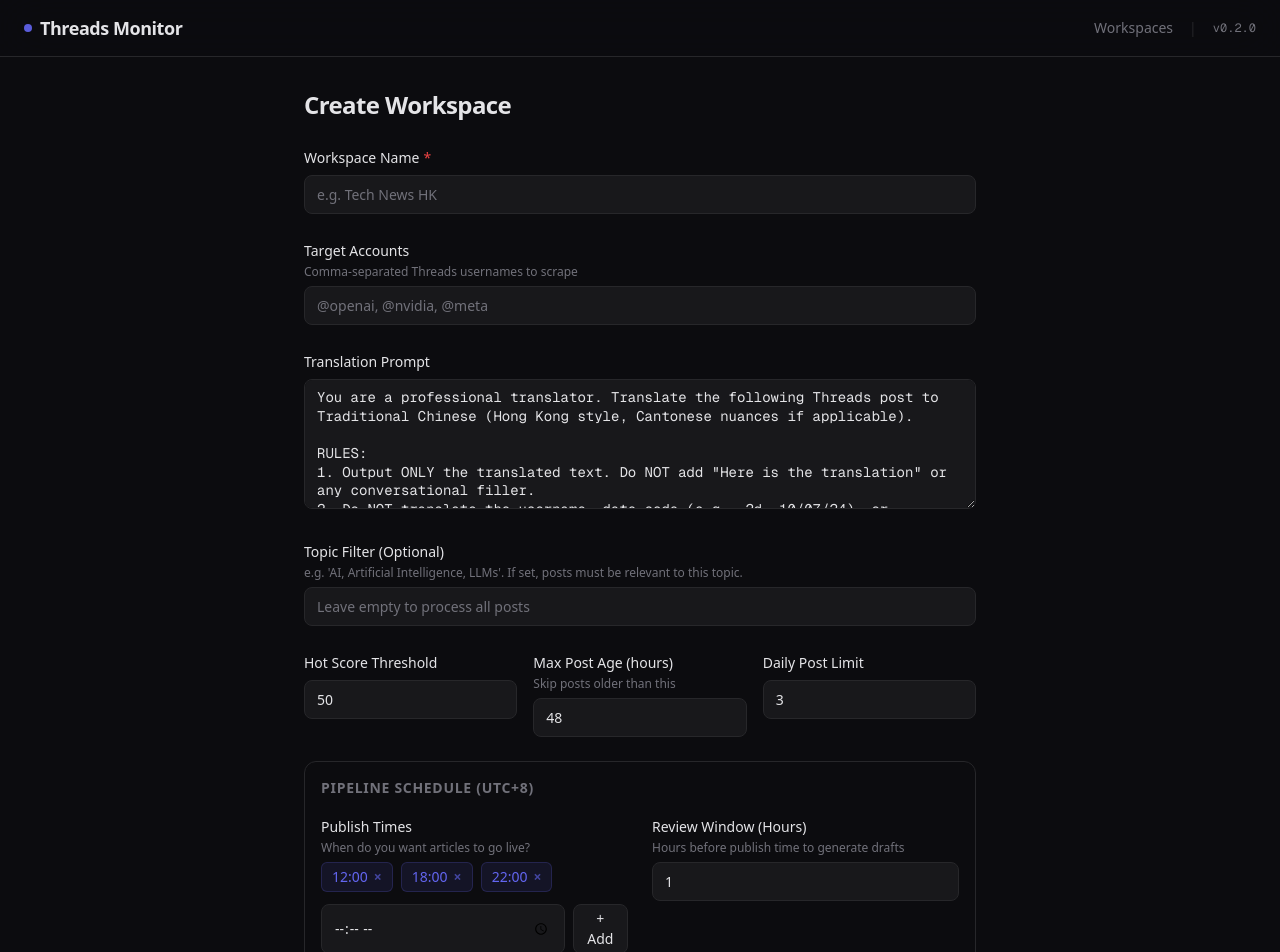
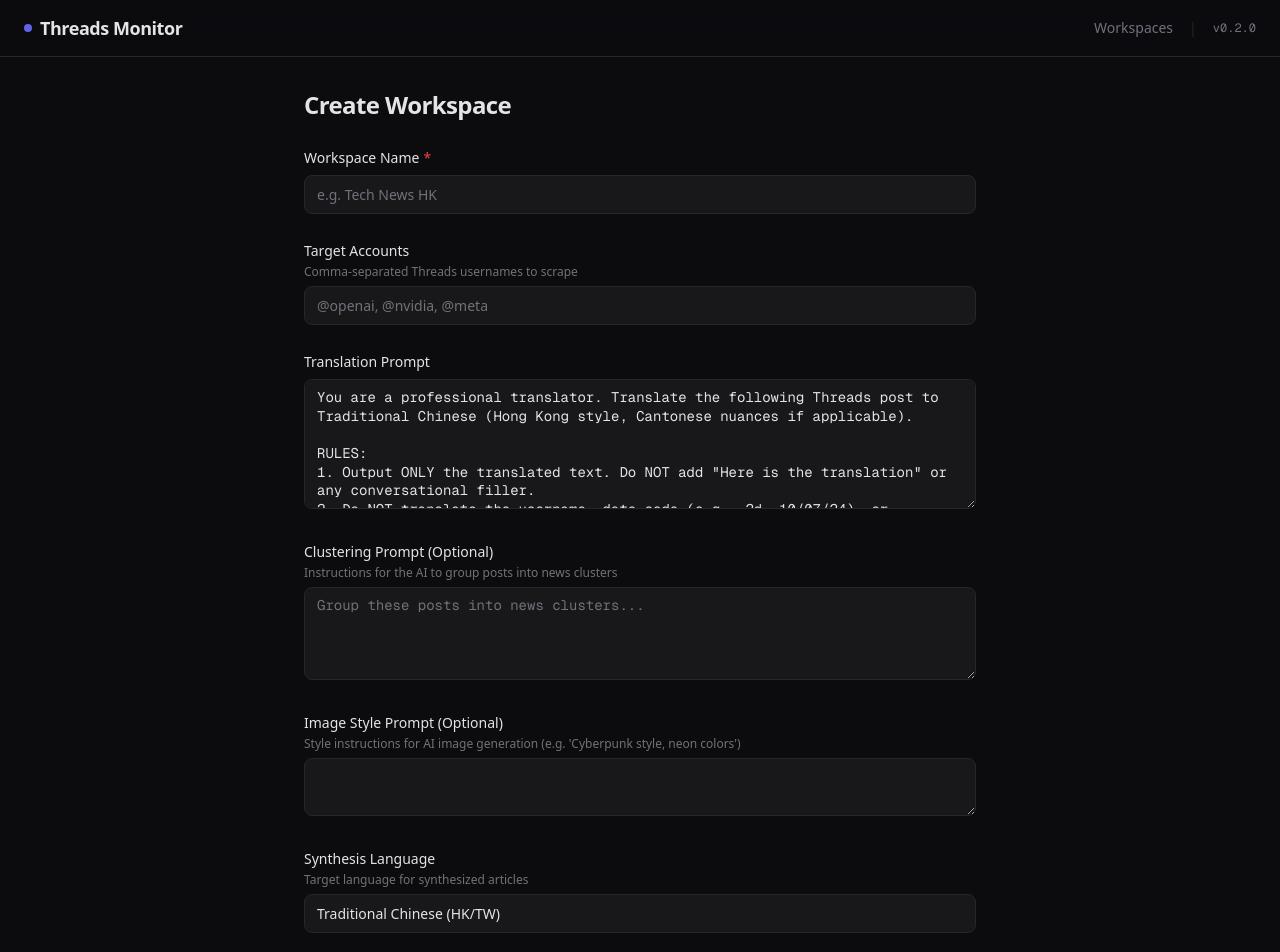
Before and after one commit to assistant4ed/aithread, a Next.js app: page /workspaces/new in a window 1280 px wide. Shown: the top 952 px of the page. Built offline with nearby package versions, Linux system fonts and the light colour scheme.

Commit message:
feat: add configurable post lookback hours, image prompt, and clustering prompt to workspace settings and synthesis engine.

```diff
--- a/app/api/workspaces/[id]/route.ts
+++ b/app/api/workspaces/[id]/route.ts
@@ -35,7 +35,8 @@ export async function PATCH(request: NextRequest, { params }: RouteParams) {
             "name", "isActive", "targetAccounts", "translationPrompt",
             "hotScoreThreshold", "threadsAppId", "threadsToken", "dailyPostLimit",
             "topicFilter", "maxPostAgeHours", "synthesisLanguage",
-            "publishTimes", "reviewWindowHours",
+            "publishTimes", "reviewWindowHours", "clusteringPrompt",
+            "postLookbackHours", "imagePrompt",
         ];
 
         const data: Record<string, any> = {};
--- a/app/api/workspaces/route.ts
+++ b/app/api/workspaces/route.ts
@@ -20,14 +20,18 @@ export async function POST(request: NextRequest) {
             name,
             targetAccounts,
             translationPrompt,
+            clusteringPrompt,
             hotScoreThreshold,
             threadsAppId,
             threadsToken,
             dailyPostLimit,
             topicFilter,
             maxPostAgeHours,
+            postLookbackHours,
             publishTimes,
             reviewWindowHours,
+            synthesisLanguage,
+            imagePrompt,
         } = await request.json();
 
         if (!name || !translationPrompt) {
@@ -42,14 +46,18 @@ export async function POST(request: NextRequest) {
                 name,
                 targetAccounts: targetAccounts || [],
                 translationPrompt,
+                clusteringPrompt: clusteringPrompt || undefined, // Use default if undefined
+                synthesisLanguage: synthesisLanguage || "Traditional Chinese (HK/TW)",
                 hotScoreThreshold: hotScoreThreshold ?? 50,
                 threadsAppId: threadsAppId || null,
                 threadsToken: threadsToken || null,
                 dailyPostLimit: dailyPostLimit || 3,
                 topicFilter: topicFilter || null,
                 maxPostAgeHours: maxPostAgeHours ?? 48,
+                postLookbackHours: postLookbackHours ?? 24,
                 publishTimes: publishTimes || ["12:00", "18:00", "22:00"],
                 reviewWindowHours: reviewWindowHours ?? 1,
+                imagePrompt: imagePrompt || null,
             },
         });
 
--- a/app/workspaces/[id]/edit/page.tsx
+++ b/app/workspaces/[id]/edit/page.tsx
@@ -17,6 +17,7 @@ export default function EditWorkspacePage() {
         name: "",
         targetAccounts: "",
         translationPrompt: "",
+        clusteringPrompt: "",
         synthesisLanguage: "",
         hotScoreThreshold: 50,
         threadsAppId: "",
@@ -24,6 +25,8 @@ export default function EditWorkspacePage() {
         dailyPostLimit: 3,
         topicFilter: "",
         maxPostAgeHours: 48,
+        postLookbackHours: 24,
+        imagePrompt: "",
         publishTimes: [] as string[],
         reviewWindowHours: 1,
     });
@@ -40,6 +43,7 @@ export default function EditWorkspacePage() {
                     name: data.name,
                     targetAccounts: data.targetAccounts.join(", "),
                     translationPrompt: data.translationPrompt,
+                    clusteringPrompt: data.clusteringPrompt || "",
                     synthesisLanguage: data.synthesisLanguage || "Traditional Chinese (HK/TW)",
                     hotScoreThreshold: data.hotScoreThreshold,
                     threadsAppId: data.threadsAppId || "",
@@ -47,6 +51,8 @@ export default function EditWorkspacePage() {
                     dailyPostLimit: data.dailyPostLimit,
                     topicFilter: data.topicFilter || "",
                     maxPostAgeHours: data.maxPostAgeHours || 48,
+                    postLookbackHours: data.postLookbackHours || 24,
+                    imagePrompt: data.imagePrompt || "",
                     publishTimes: data.publishTimes || ["12:00", "18:00", "22:00"],
                     reviewWindowHours: data.reviewWindowHours || 1,
                 });
@@ -78,6 +84,7 @@ export default function EditWorkspacePage() {
                         .map((a) => a.trim().replace(/^@/, ""))
                         .filter(Boolean),
                     translationPrompt: form.translationPrompt,
+                    clusteringPrompt: form.clusteringPrompt,
                     synthesisLanguage: form.synthesisLanguage,
                     hotScoreThreshold: Number(form.hotScoreThreshold),
                     threadsAppId: form.threadsAppId || null,
@@ -85,6 +92,8 @@ export default function EditWorkspacePage() {
                     dailyPostLimit: Number(form.dailyPostLimit),
                     topicFilter: form.topicFilter || null,
                     maxPostAgeHours: Number(form.maxPostAgeHours),
+                    postLookbackHours: Number(form.postLookbackHours),
+                    imagePrompt: form.imagePrompt || null,
                     publishTimes: form.publishTimes,
                     reviewWindowHours: Number(form.reviewWindowHours),
                 }),
@@ -158,6 +167,27 @@ export default function EditWorkspacePage() {
                     />
                 </Field>
 
+                {/* Clustering Prompt */}
+                <Field label="Clustering Prompt" hint="Instructions for the AI to group posts into news clusters">
+                    <textarea
+                        value={form.clusteringPrompt}
+                        onChange={(e) => setForm({ ...form, clusteringPrompt: e.target.value })}
+                        rows={4}
+                        placeholder="Group these posts into news clusters..."
+                        className="input font-mono text-xs"
+                    />
+                </Field>
+
+                {/* Image Prompt */}
+                <Field label="Image Style Prompt (Optional)" hint="Style instructions for AI image generation (e.g. 'Cyberpunk style, neon colors')">
+                    <textarea
+                        value={form.imagePrompt}
+                        onChange={(e) => setForm({ ...form, imagePrompt: e.target.value })}
+                        rows={2}
+                        className="input text-sm"
+                    />
+                </Field>
+
                 {/* Synthesis Language */}
                 <Field label="Synthesis Language" hint="Target language for synthesized articles">
                     <input
@@ -192,6 +222,19 @@ export default function EditWorkspacePage() {
                         />
                     </Field>
 
+                    {/* Daily Post Limit */}
+                    <Field label="Daily Post Limit">
+                        <input
+                            type="number"
+                            value={form.dailyPostLimit}
+                            onChange={(e) => setForm({ ...form, dailyPostLimit: Number(e.target.value) })}
+                            className="input"
+                            min={1}
+                        />
+                    </Field>
+                </div>
+
+                <div className="grid grid-cols-2 gap-4">
                     {/* Max Post Age */}
                     <Field label="Max Post Age (hours)" hint="Skip posts older than this">
                         <input
@@ -203,12 +246,12 @@ export default function EditWorkspacePage() {
                         />
                     </Field>
 
-                    {/* Daily Post Limit */}
-                    <Field label="Daily Post Limit">
+                    {/* Post Lookback */}
+                    <Field label="Synthesis Lookback (hours)" hint="How far back to look for clustering">
                         <input
                             type="number"
-                            value={form.dailyPostLimit}
-                            onChange={(e) => setForm({ ...form, dailyPostLimit: Number(e.target.value) })}
+                            value={form.postLookbackHours}
+                            onChange={(e) => setForm({ ...form, postLookbackHours: Number(e.target.value) })}
                             className="input"
                             min={1}
                         />
--- a/app/workspaces/new/page.tsx
+++ b/app/workspaces/new/page.tsx
@@ -19,12 +19,16 @@ export default function NewWorkspacePage() {
         name: "",
         targetAccounts: "",
         translationPrompt: DEFAULT_PROMPT,
+        clusteringPrompt: "",
+        synthesisLanguage: "Traditional Chinese (HK/TW)",
         hotScoreThreshold: 50,
         threadsAppId: "",
         threadsToken: "",
         dailyPostLimit: 3,
         topicFilter: "",
         maxPostAgeHours: 48,
+        postLookbackHours: 24,
+        imagePrompt: "",
         publishTimes: ["12:00", "18:00", "22:00"],
         reviewWindowHours: 1,
     });
@@ -47,9 +51,12 @@ export default function NewWorkspacePage() {
                     hotScoreThreshold: Number(form.hotScoreThreshold),
                     dailyPostLimit: Number(form.dailyPostLimit),
                     maxPostAgeHours: Number(form.maxPostAgeHours),
+                    postLookbackHours: Number(form.postLookbackHours),
                     publishTimes: form.publishTimes,
                     reviewWindowHours: Number(form.reviewWindowHours),
                     topicFilter: form.topicFilter || null,
+                    clusteringPrompt: form.clusteringPrompt || null,
+                    imagePrompt: form.imagePrompt || null,
                 }),
             });
 
@@ -111,6 +118,38 @@ export default function NewWorkspacePage() {
                     />
                 </Field>
 
+                {/* Clustering Prompt */}
+                <Field label="Clustering Prompt (Optional)" hint="Instructions for the AI to group posts into news clusters">
+                    <textarea
+                        value={form.clusteringPrompt}
+                        onChange={(e) => setForm({ ...form, clusteringPrompt: e.target.value })}
+                        rows={4}
+                        placeholder="Group these posts into news clusters..."
+                        className="input font-mono text-xs"
+                    />
+                </Field>
+
+                {/* Image Prompt */}
+                <Field label="Image Style Prompt (Optional)" hint="Style instructions for AI image generation (e.g. 'Cyberpunk style, neon colors')">
+                    <textarea
+                        value={form.imagePrompt}
+                        onChange={(e) => setForm({ ...form, imagePrompt: e.target.value })}
+                        rows={2}
+                        className="input text-sm"
+                    />
+                </Field>
+
+                {/* Synthesis Language */}
+                <Field label="Synthesis Language" hint="Target language for synthesized articles">
+                    <input
+                        type="text"
+                        value={form.synthesisLanguage}
+                        onChange={(e) => setForm({ ...form, synthesisLanguage: e.target.value })}
+                        placeholder="e.g. Traditional Chinese (HK/TW)"
+                        className="input"
+                    />
+                </Field>
+
                 {/* Topic Filter */}
                 <Field label="Topic Filter (Optional)" hint="e.g. 'AI, Artificial Intelligence, LLMs'. If set, posts must be relevant to this topic.">
                     <input
@@ -122,7 +161,7 @@ export default function NewWorkspacePage() {
                     />
                 </Field>
 
-                <div className="grid grid-cols-3 gap-4">
+                <div className="grid grid-cols-2 gap-4">
                     {/* Hot Score Threshold */}
                     <Field label="Hot Score Threshold">
                         <input
@@ -134,6 +173,19 @@ export default function NewWorkspacePage() {
                         />
                     </Field>
 
+                    {/* Daily Post Limit */}
+                    <Field label="Daily Post Limit">
+                        <input
+                            type="number"
+                            value={form.dailyPostLimit}
+                            onChange={(e) => setForm({ ...form, dailyPostLimit: Number(e.target.value) })}
+                            className="input"
+                            min={1}
+                        />
+                    </Field>
+                </div>
+
+                <div className="grid grid-cols-2 gap-4">
                     {/* Max Post Age */}
                     <Field label="Max Post Age (hours)" hint="Skip posts older than this">
                         <input
@@ -145,12 +197,12 @@ export default function NewWorkspacePage() {
                         />
                     </Field>
 
-                    {/* Daily Post Limit */}
-                    <Field label="Daily Post Limit">
+                    {/* Post Lookback */}
+                    <Field label="Synthesis Lookback (hours)" hint="How far back to look for clustering">
                         <input
                             type="number"
-                            value={form.dailyPostLimit}
-                            onChange={(e) => setForm({ ...form, dailyPostLimit: Number(e.target.value) })}
+                            value={form.postLookbackHours}
+                            onChange={(e) => setForm({ ...form, postLookbackHours: Number(e.target.value) })}
                             className="input"
                             min={1}
                         />
--- a/lib/synthesis_engine.ts
+++ b/lib/synthesis_engine.ts
@@ -12,12 +12,14 @@ export interface SynthesisSettings {
     translationPrompt: string;
     clusteringPrompt: string;
     synthesisLanguage: string;
+    postLookbackHours?: number;
+    imagePrompt?: string;
     targetPublishTimeStr?: string; // "HH:MM" e.g. "18:00" passed from worker
 }
 
 /**
  * Run synthesis engine for a specific workspace.
- * 1. Fetch posts from last 72 hours
+ * 1. Fetch posts from last X hours (configured via postLookbackHours)
  * 2. Cluster them using LLM (Llama 3)
  * 3. Filter clusters by author threshold (min 2)
  * 4. Synthesize articles using Groq
@@ -46,13 +48,15 @@ export async function runSynthesisEngine(workspaceId: string, settings: Synthesi
         console.log(`[Synthesis] Articles will be scheduled for: ${scheduledAt.toLocaleString()}`);
     }
 
-    // 1. Lookback: 72 hours
-    const threeDaysAgo = new Date(Date.now() - 72 * 60 * 60 * 1000);
+    // 1. Lookback: Configured hours or default 48h
+    const lookback = settings.postLookbackHours || 48;
+    const lookbackDate = new Date(Date.now() - lookback * 60 * 60 * 1000);
+    console.log(`[Synthesis] Looking back ${lookback} hours (since ${lookbackDate.toISOString()})...`);
 
     const posts = await prisma.post.findMany({
         where: {
             workspaceId,
-            createdAt: { gte: threeDaysAgo },
+            createdAt: { gte: lookbackDate },
         },
         select: {
             id: true,
@@ -294,6 +298,8 @@ if (process.argv[1] && process.argv[1].endsWith("synthesis_engine.ts")) {
                     translationPrompt: ws.translationPrompt,
                     clusteringPrompt: ws.clusteringPrompt,
                     synthesisLanguage: ws.synthesisLanguage,
+                    postLookbackHours: ws.postLookbackHours,
+                    imagePrompt: ws.imagePrompt || undefined,
                 });
             }
         } catch (e) {
```
Also changed, not shown: 2 other files (tests, documents, lock files or other folders).
